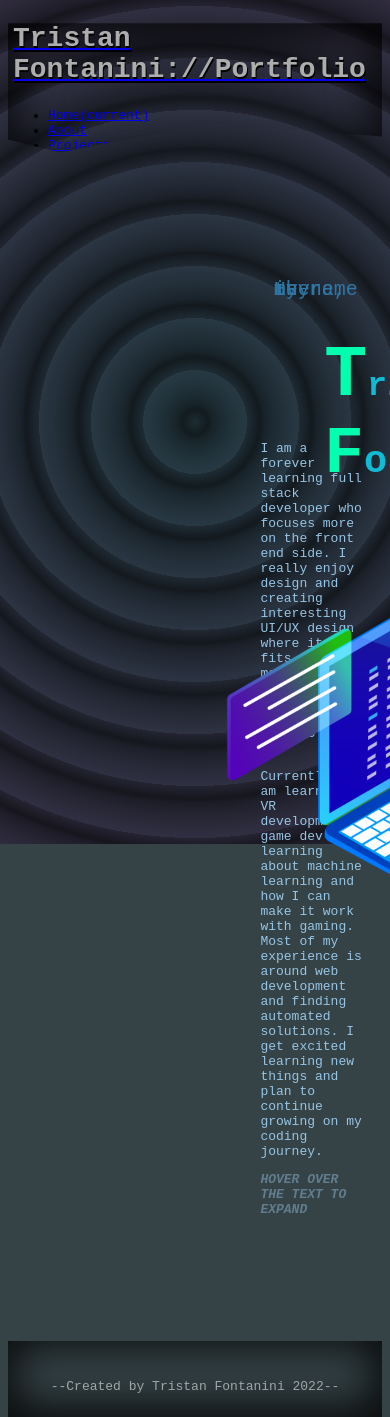
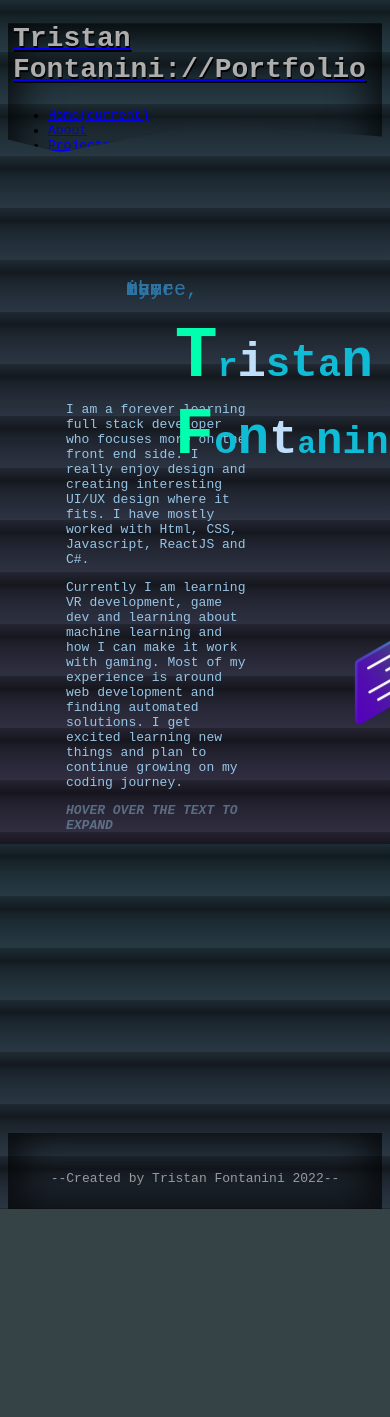
Before and after one commit to Twistedmouse/Tristan-Fontanini-Portfolio-in-React, a React (Create React App) app: page / in a window 390 px wide. Shown: the top 1417 px of the page. After the commit the page ends 1209 px from the top, so only its background shows below. Built offline with nearby package versions, Linux system fonts and the light colour scheme; the HTML template or start-up script is replaced by a standard one.

Commit message:
a tags added to prjoect work to link to repo or live page | started media queires

```diff
--- a/src/components/Project.jsx
+++ b/src/components/Project.jsx
@@ -14,14 +14,64 @@ function Project() {
       <h1 className="ProjectH1">Project Work</h1>
       <ul className="workContainer">
         <p class="hiddenText">Click To View Repo.</p>
+        <a
+          href="https://twistedmouse.github.io/Javascript-Interactive-Quiz/"
+          target="_blank"
+          rel="noreferrer"
+        >
           <img class="work" src={jsQuiz} alt="js-quiz-img" />
+        </a>
+        <a
+          href="https://scratch.mit.edu/projects/483253369"
+          target="_blank"
+          rel="noreferrer"
+        >
           <img class="work" src={scratchGame} alt="scratch-game-img" />
+        </a>
+
+        <a
+          href="https://github.com/Twistedmouse/EXPRESS-yoURSELF"
+          target="_blank"
+          rel="noreferrer"
+        >
           <img class="work2" src={expressYourself} alt="express-yourself-img" />
+        </a>
+
+        <a
+          href="https://github.com/Twistedmouse/I-CAN-HELP-WorkMarketPlace"
+          target="_blank"
+          rel="noreferrer"
+        >
           <img class="work" src={iCanHelp} alt="i-can-help-img" />
+        </a>
+        <a
+          href="https://github.com/Twistedmouse/Daily-Scheduler"
+          target="_blank"
+          rel="noreferrer"
+        >
           <img class="work" src={dayPlan} alt="daily-planner-img" />
+        </a>
+        <a
+          href="https://github.com/Twistedmouse/WEATHER-DASHBOARD"
+          target="_blank"
+          rel="noreferrer"
+        >
           <img class="work2" src={weather} alt="weather-tracker-img" />
+        </a>
+        <a
+          href="https://github.com/Twistedmouse/Random-Password-Generator"
+          target="_blank"
+          rel="noreferrer"
+        >
           <img class="work" src={passwordGen} alt="password-generator-img" />
+        </a>
+        <a
+          href="https://github.com/Twistedmouse/My-Mind-Matters"
+          target="_blank"
+          rel="noreferrer"
+        >
           <img class="work" src={myMind} alt="my-mind-matters-img" />
+        </a>
       </ul>
     </div>
   );
--- a/src/style.css
+++ b/src/style.css
@@ -416,6 +416,7 @@ p {
 .hiddenText{
   visibility: hidden;
   font-size:22px;
+  color: #c9f2fe;
 }
 .workContainer:hover .hiddenText{
   position: relative;
@@ -571,3 +572,48 @@ p {
   text-align: center;
   padding: 20px 20px 5px 20px;
 }
+
+/* ==============MEDIA QUERIES============================== */
+
+@media screen and (max-width: 1024px) {
+  body {
+    height: 100vh;
+    background-image: linear-gradient( #54bdea6f, #d627c761), repeating-linear-gradient( #c1c1c1, #747474, 26px, transparent 52px, transparent 16px);
+    background-blend-mode: multiply;
+    background-color: #354347;
+    background-repeat: repeat;
+  }
+  .helloDiv{
+
+    grid-column-start: 1;
+    grid-column-end: 2;
+    padding-top: 21px;
+    margin-left:60px;
+  }
+
+  .h1Div{
+
+    margin-left:83px;
+    transform: scale(110%);
+    grid-column-start: 1;
+    grid-column-end: 3;
+    grid-row-start: 2;
+    grid-row-end: 2;
+
+  }
+  .pTagDiv{
+
+    grid-column-start: 1;
+    grid-column-end: 3;
+    grid-row-start: 3;
+    grid-row-end: 4;
+  }
+  .imgTagDiv{
+    margin-right: 20em;
+    grid-column-start: 2;
+    grid-column-end: 4;
+    grid-row-start: 3;
+    grid-row-end: 5;
+    transform: scale(0.75)
+  }
+}
```
Lines whose indentation alone changed are shown as unchanged.
